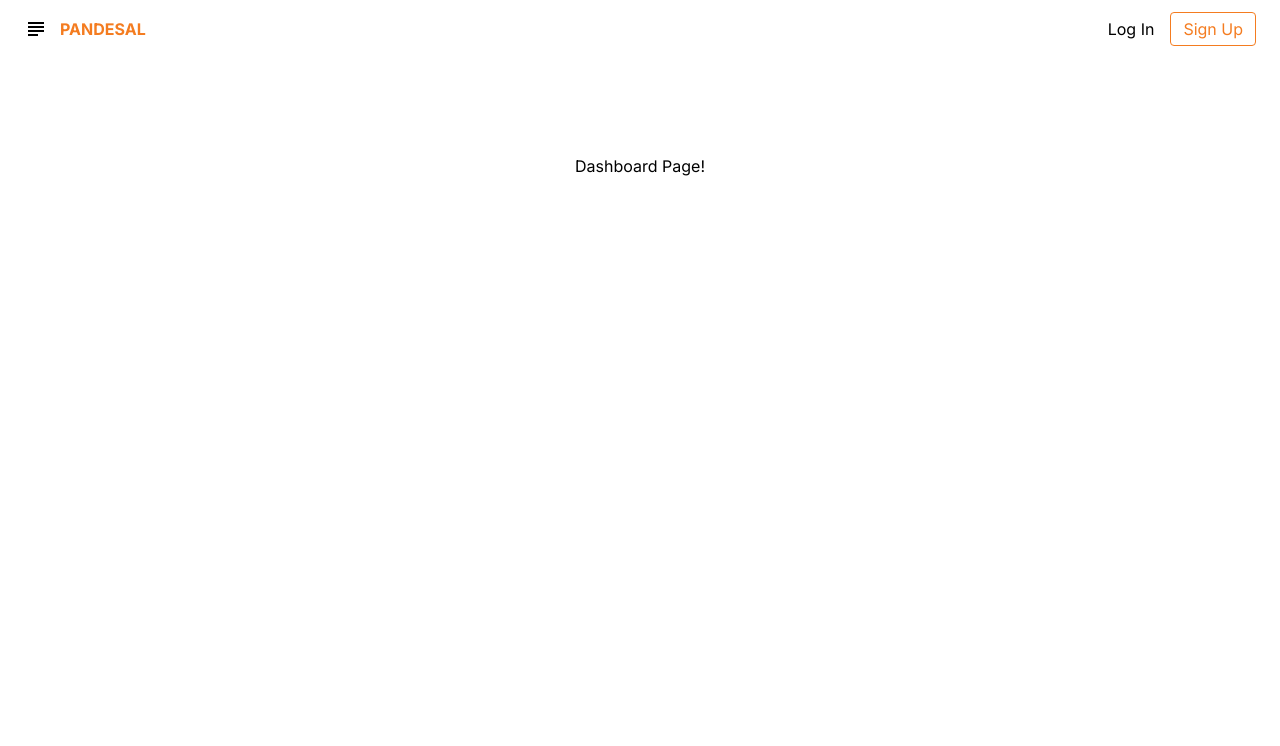
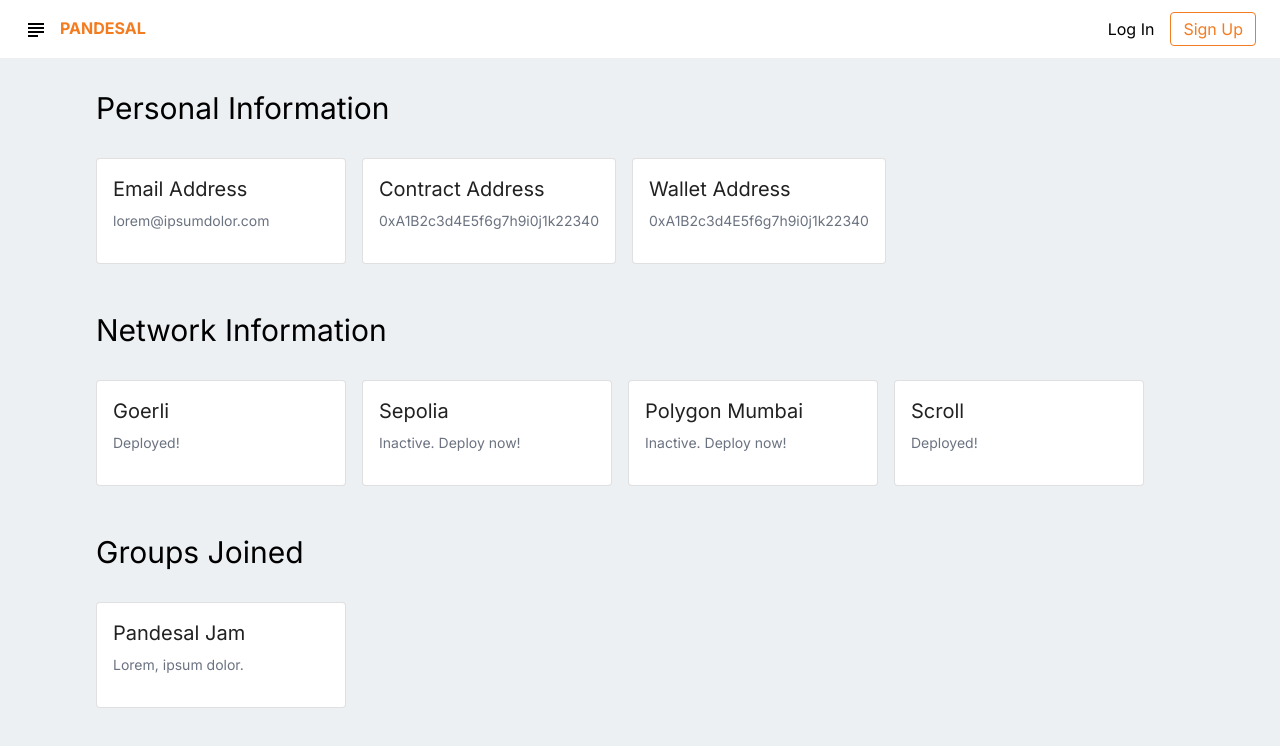
Before and after one commit to 0xbryanf/pandesal-ethonline2023, a Next.js app in the folder client/: page /dashboard in a window 1280 px wide. Shown: the top 746 px of the page. Built offline with nearby package versions, Linux system fonts and the light colour scheme.

Commit message:
Add: Account dashboard. No utils

```diff
--- a/client/app/components/NavBar.js
+++ b/client/app/components/NavBar.js
@@ -1,11 +1,12 @@
 import React from 'react'
 import SubjectIcon from '@mui/icons-material/Subject';
+import NavMenu from './NavMenu';
 
 const NavBar = () => {
   return (
     <nav className='flex flex-row px-6 py-3 justify-between items-center w-full'>
       <div className='flex gap-3'>
-        <SubjectIcon/>
+        <NavMenu/>
         <span className='text-pandesal-orange uppercase font-bold'>Pandesal</span>
       </div>
       {/* <div>NavCenter</div> */}
--- /dev/null
+++ b/client/app/components/NavMenu.js
@@ -0,0 +1,49 @@
+'use client'
+import React, { useState } from 'react'
+import SubjectIcon from '@mui/icons-material/Subject';
+import Menu from '@mui/material/Menu';
+import MenuItem from '@mui/material/MenuItem';
+import Link from 'next/link';
+
+const NavMenu = () => {
+  const [anchorEl, setAnchorEl] = useState(null);
+  const open = Boolean(anchorEl);
+
+  const handleOpen = (event) => {
+    setAnchorEl(event.currentTarget)
+  }
+
+  const handleClose = (event) => {
+    setAnchorEl(null)
+  }
+
+  return (
+    <div>
+      <SubjectIcon onClick={handleOpen} className='hover:cursor-pointer'/>
+      <Menu
+        anchorEl={anchorEl}
+        open={open}
+        onClose={handleClose}
+        anchorOrigin={{
+          vertical: 'bottom',
+          horizontal: 'left',
+        }}
+        transformOrigin={{
+          vertical: 'top',
+          horizontal: 'left',
+        }}
+        className='my-2'
+      >
+        <MenuItem onClick={handleClose}>
+          <Link href='/dashboard'>
+            Dashboard
+          </Link>
+
+        </MenuItem>
+        <MenuItem onClick={handleClose}>Learn More</MenuItem>
+      </Menu>
+    </div>
+  )
+}
+
+export default NavMenu
--- a/client/app/dashboard/page.js
+++ b/client/app/dashboard/page.js
@@ -1,7 +1,83 @@
+import { CardContent } from '@mui/material';
+import Card from '@mui/material/Card';
+
 export default function Page() {
   return (
-    <div className="flex min-h-screen flex-col items-center justify-between p-24">
-        <h1>Dashboard Page!</h1>
+    <div className="flex h-full box-border flex-col px-24 py-8 bg-pandesal-grey/20 gap-8">
+
+      {/* Personal Information */}
+        <h1 className='text-3xl'>Personal Information</h1>
+        <div className="flex flex-row gap-4 mb-4">
+
+          <Card variant='outlined' sx={{ minWidth: 250 }}>
+            <CardContent>
+              <h2 className="text-xl">Email Address</h2>
+              <p className='text-gray-500 text-sm py-2'>lorem@ipsumdolor.com</p>
+            </CardContent>
+          </Card>
+
+          <Card variant='outlined' sx={{ minWidth: 250 }}>
+            <CardContent>
+              <h2 className="text-xl">Contract Address</h2>
+              <p className='text-gray-500 text-sm py-2'>0xA1B2c3d4E5f6g7h9i0j1k22340</p>
+            </CardContent>
+          </Card>
+
+          <Card variant='outlined' sx={{ minWidth: 250 }}>
+            <CardContent>
+              <h2 className="text-xl">Wallet Address</h2>
+              <p className='text-gray-500 text-sm py-2'>0xA1B2c3d4E5f6g7h9i0j1k22340</p>
+            </CardContent>
+          </Card>
+
+        </div>
+
+      {/* Network Information */}
+        <h1 className='text-3xl'>Network Information</h1>
+        <div className="flex flex-row gap-4 mb-4">
+
+          <Card variant='outlined' sx={{ minWidth: 250 }}>
+            <CardContent>
+              <h2 className="text-xl">Goerli</h2>
+              <p className='text-gray-500 text-sm py-2'>Deployed!</p>
+            </CardContent>
+          </Card>
+
+          <Card variant='outlined' sx={{ minWidth: 250 }}>
+            <CardContent>
+              <h2 className="text-xl">Sepolia</h2>
+              <p className='text-gray-500 text-sm py-2'>Inactive. Deploy now!</p>
+            </CardContent>
+          </Card>
+
+          <Card variant='outlined' sx={{ minWidth: 250 }}>
+            <CardContent>
+              <h2 className="text-xl">Polygon Mumbai</h2>
+              <p className='text-gray-500 text-sm py-2'>Inactive. Deploy now!</p>
+            </CardContent>
+          </Card>
+
+          <Card variant='outlined' sx={{ minWidth: 250 }}>
+            <CardContent>
+              <h2 className="text-xl">Scroll</h2>
+              <p className='text-gray-500 text-sm py-2'>Deployed!</p>
+            </CardContent>
+          </Card>
+
+        </div>
+
+      {/* Group Information */}
+        <h1 className='text-3xl'>Groups Joined</h1>
+        <div className="flex flex-row gap-4 mb-4">
+
+          <Card variant='outlined' sx={{ minWidth: 250 }}>
+            <CardContent>
+              <h2 className="text-xl">Pandesal Jam</h2>
+              <p className='text-gray-500 text-sm py-2'>Lorem, ipsum dolor.</p>
+            </CardContent>
+          </Card>
+
+        </div>
     </div>
   )
 }
--- a/client/app/layout.js
+++ b/client/app/layout.js
@@ -5,14 +5,14 @@ import { Inter } from 'next/font/google'
 const inter = Inter({ subsets: ['latin'] })
 
 export const metadata = {
-  title: 'Create Next App',
-  description: 'Generated by create next app',
+  title: 'Pandesal Easy App',
+  description: 'Join your friends today!',
 }
 
 export default function RootLayout({ children }) {
   return (
     <html lang="en">
-      <body className={inter.className + ' min-h-screen'}>
+      <body className={inter.className + ' h-screen box-border'}>
       <NavBar/>
         {children}
       </body>
--- a/client/app/page.js
+++ b/client/app/page.js
@@ -2,21 +2,39 @@ import Image from 'next/image'
 
 export default function Home() {
   return (
-    <div className="flex min-h-full flex-col md:flex-row p-24 bg-pandesal-blue text-white gap-8">
+    <div
+      className="flex h-full box-border flex-col md:flex-row p-24 items-center bg-pandesal-blue text-white gap-8"
+      style={{
+        backgroundImage: `radial-gradient(650px circle at 0% 0%,
+          hsl(218, 41%, 35%) 15%,
+          hsl(218, 41%, 30%) 35%,
+          hsl(218, 41%, 20%) 75%,
+          hsl(218, 41%, 19%) 80%,
+          transparent 100%),
+        radial-gradient(1250px circle at 100% 100%,
+          hsl(218, 41%, 45%) 15%,
+          hsl(218, 41%, 30%) 35%,
+          hsl(218, 41%, 20%) 75%,
+          hsl(218, 41%, 19%) 80%,
+          transparent 100%)`
+      }}
+      >
+
+
       {/* Left Section */}
-      <div className='flex flex-col w-1/2'>
+      <div className='flex flex-col w-1/2 gap-2 p-4'>
         <h1 className="text-6xl">
-          Frictionless onboarding, a friends-only central bank
+          Frictionless Web3 onboarding, a friends-only central bank
         </h1>
         <p>
-          Lorem ipsum, dolor sit amet consectetur adipisicing elit. Eum delectus nemo commodi accusantium ipsum optio quod quisquam doloribus natus recusandae eaque, minus laboriosam officiis omnis dolorum dolore blanditiis nam! Asperiores expedita facilis, provident cum minus eligendi!
+          Lorem ipsum, dolor sit amet consectetur adipisicing elit. Eum delectus nemo commodi accusantium ipsum optio.
         </p>
 
       </div>
 
       {/* Right Section */}
-      <div className="flex flex-col w-1/2 items-center text-center gap-2 justify-center bg-white rounded border-2 border-black shadow-md">
-        <button className='bg-pandesal-orange rounded px-6 py-1 hover:shadow-md text-xl'>Sign Up With Google</button>
+      <div className="flex h-full flex-col w-1/2 items-center text-center gap-2 p-4 justify-center bg-white/80 rounded border-2 border-black shadow-md">
+        <button className='bg-pandesal-orange rounded px-6 py-1 hover:shadow-md duration-100 text-xl'>Sign Up With Google</button>
         <p className="text-black">
           Lorem ipsum dolor sit amet consectetur adipisicing elit.
         </p>
```
